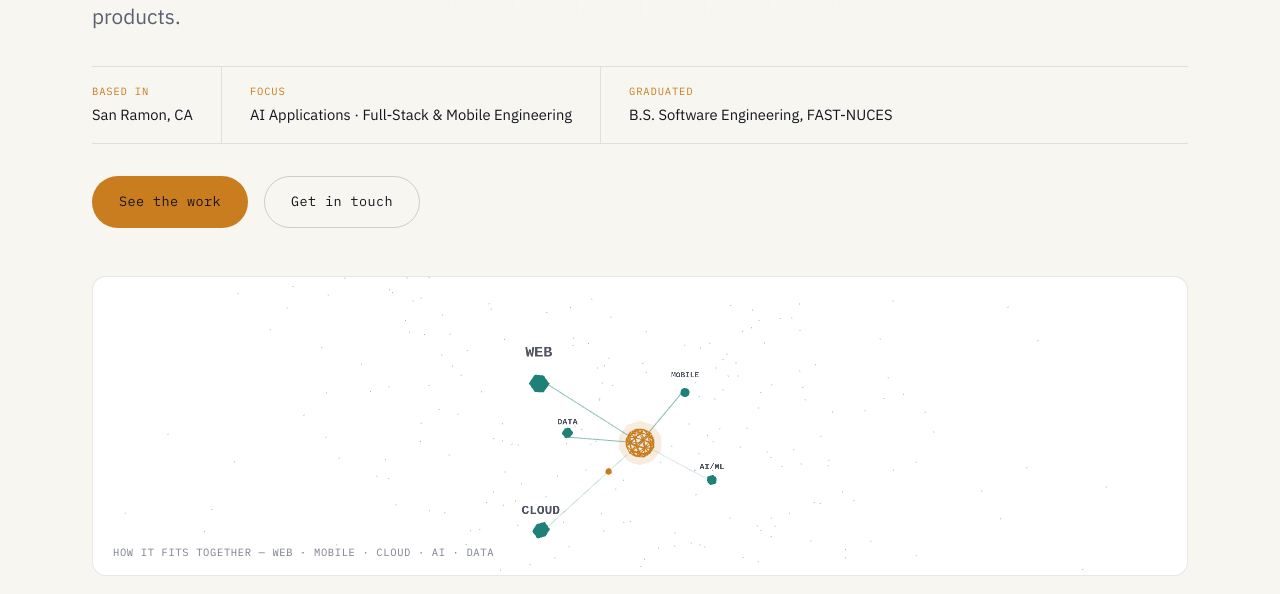
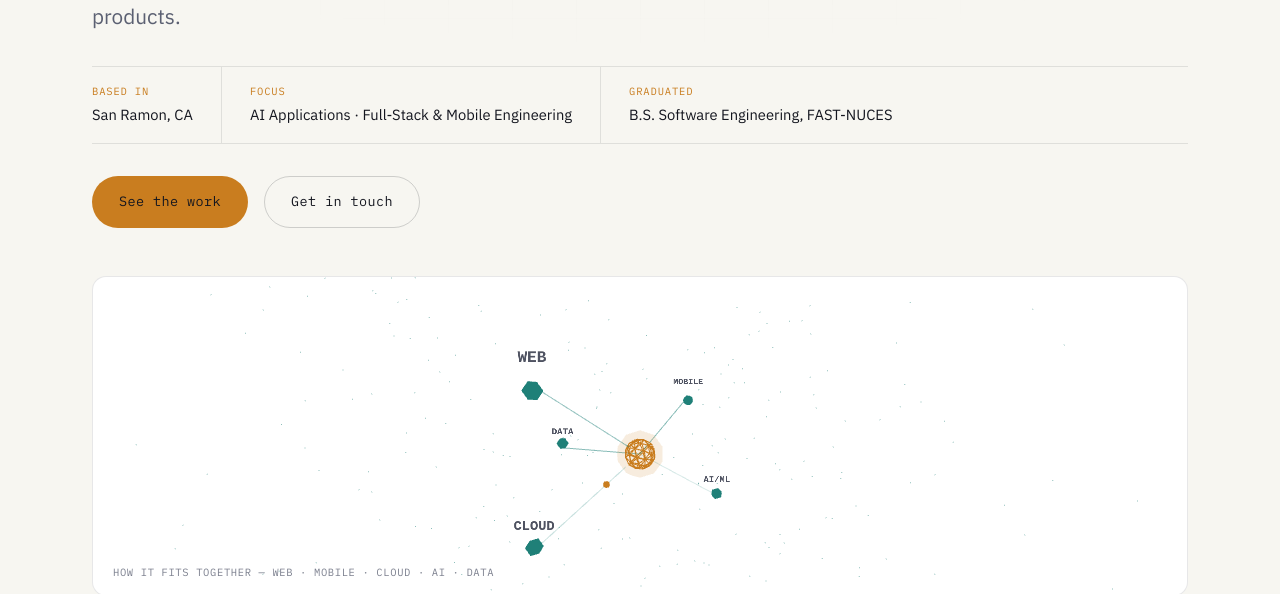
Before and after one commit to Takreem-Jaffery/takreemjaffery.github.io, a website built with Vite: page frontend/index.html in a window 1280 px wide. Shown: the part 366-960 px from the top of the page. Built offline with nearby package versions, Linux system fonts and the light colour scheme; animation ran at ten frames a second.

Commit message:
Adjust hero-visual height and min-height properties
Updated hero-visual height to use viewport height and set a minimum height.

```diff
--- a/frontend/src/style.css
+++ b/frontend/src/style.css
@@ -144,7 +144,7 @@
 
   /* hero 3D visual */
   .hero-visual{
-    margin-top:48px; height:300px; border-radius:var(--radius);
+    margin-top:48px; height:35vh; min-height:320px; border-radius:var(--radius);
     border:1px solid var(--line); background:var(--surface);
     position:relative; overflow:hidden;
   }
```
